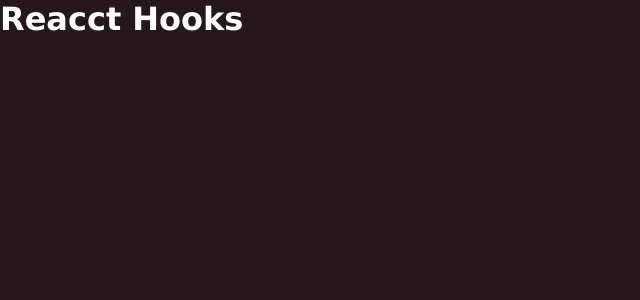
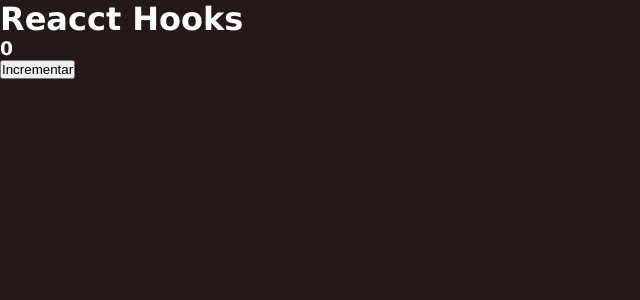
Before and after one commit to Olifrans/react-learning-all, a React (Create React App) app: page / in a window 1280 px wide. Shown: the top 300 px of the page, without its empty margins (0-640 px from the left). Built offline with nearby package versions, Linux system fonts and the light colour scheme.

Commit message:
feat: Teste

```diff
--- a/src/App.tsx
+++ b/src/App.tsx
@@ -1,12 +1,17 @@
 import "./App.css";
 
 function App() {
+  var valor = 0;
+
+  function incrementar() {
+    valor++;
+    console.log(valor);
+  }
   return (
     <>
-    <h1>Reacct Hooks</h1>
-
-
-
+      <h1>Reacct Hooks</h1>
+      <h3>{valor}</h3>
+      <button onClick={incrementar}>Incrementar</button>
     </>
   );
 }
```
